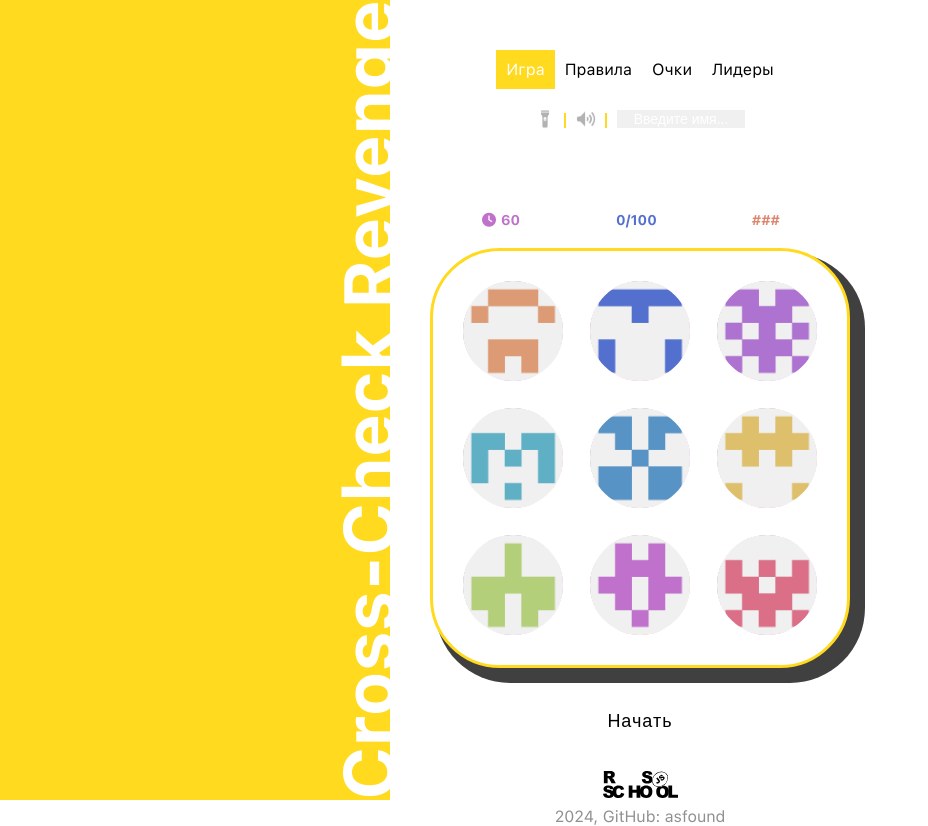
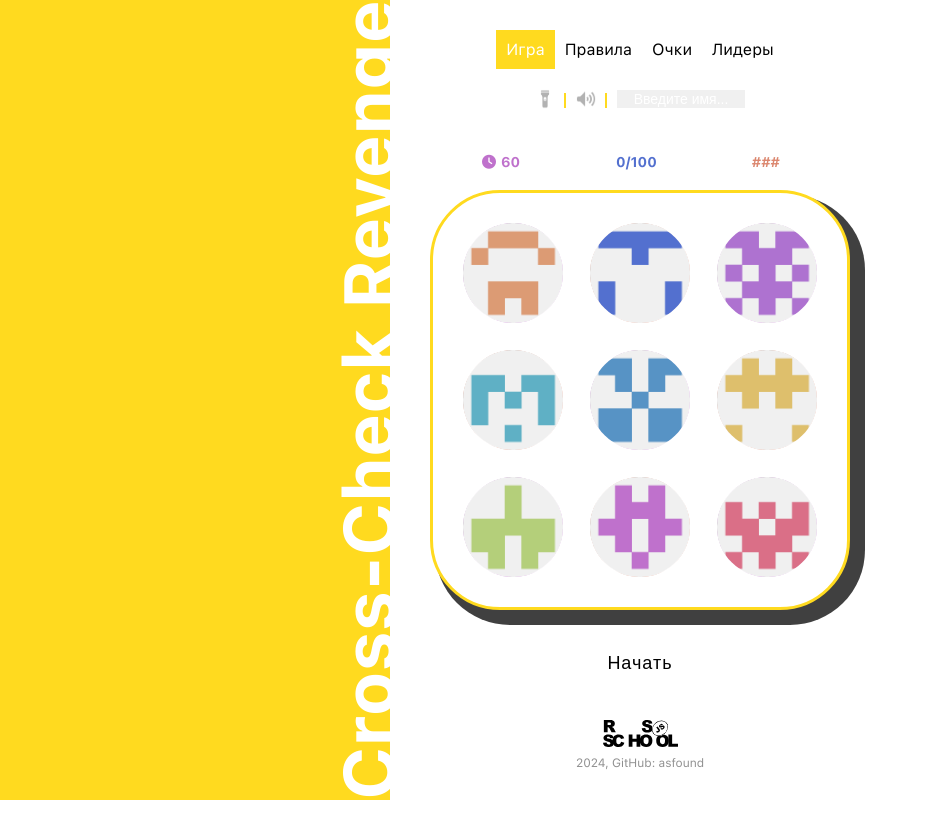
Before and after one commit to asfound/random-game, a website built with Vite: page random-game/index.html in a window 1280 px wide. Shown: the whole page, without its empty margins (0-928 px from the left). After the commit the page ends 800 px from the top, so only its background shows below. Built offline with nearby package versions, Linux system fonts and the light colour scheme.

Commit message:
fix: fix vertical scroll on laptops

```diff
--- a/random-game/index.html
+++ b/random-game/index.html
@@ -64,8 +64,8 @@
           <div class="tab game"></div>
           <div class="tab rules hidden"></div>
           <div class="tab score hidden"></div>
+          <div class="loader hidden">Loading...</div>
           <div class="tab leaderboard hidden"></div>
-          <div class="loader hidden">Loading...</div>
         </main>
         <footer class="footer">
           <div class="footer__container">
--- a/random-game/js/input.js
+++ b/random-game/js/input.js
@@ -12,7 +12,7 @@ input.addEventListener('input', () => {
 
 
 function saveName() {
-    const name = input.value.trim();
+    const name = input.value.trim().slice(0, 11);
     if (name !== '') {
         localStorage.setItem('playerName', name);
         check.classList.add("hidden");
--- a/random-game/styles/footer.css
+++ b/random-game/styles/footer.css
@@ -1,7 +1,3 @@
-.footer {
-  margin-top: auto;
-}
-
 .footer__container {
   display: flex;
   flex-direction: column;
@@ -13,6 +9,7 @@
 }
 
 .footer__info {
+  font-size: 12px;
   color: #909090;
 }
 
--- a/random-game/styles/game.css
+++ b/random-game/styles/game.css
@@ -136,7 +136,7 @@
 }
 
 .main__button {
-  margin: 30px 0 25px;
+  margin: 30px 0 20px;
   font-size: 18px;
   letter-spacing: 1px;
   padding: 13px 20px 13px;
--- a/random-game/styles/header.css
+++ b/random-game/styles/header.css
@@ -7,7 +7,7 @@
 }
 
 .menu {
-  padding: 20px 0;
+  padding: 0 0 20px;
 }
 
 .menu__list {
--- a/random-game/styles/main.css
+++ b/random-game/styles/main.css
@@ -34,6 +34,8 @@
 .main-content {
   display: flex;
   flex-direction: column;
+  justify-content: space-between;
+  height: 100vh;
   width: 500px;
   padding: 30px;
 }
--- a/random-game/styles/media.css
+++ b/random-game/styles/media.css
@@ -3,3 +3,7 @@
       display: none;
     }
   }
+
+  /* @media (max-height: 768px) {
+
+  } */
--- a/random-game/styles/tabs.css
+++ b/random-game/styles/tabs.css
@@ -1,5 +1,5 @@
 .tab {
-  margin-top: 70px;
+  margin-top: 20px;
 }
 
 .rules__text {
```
